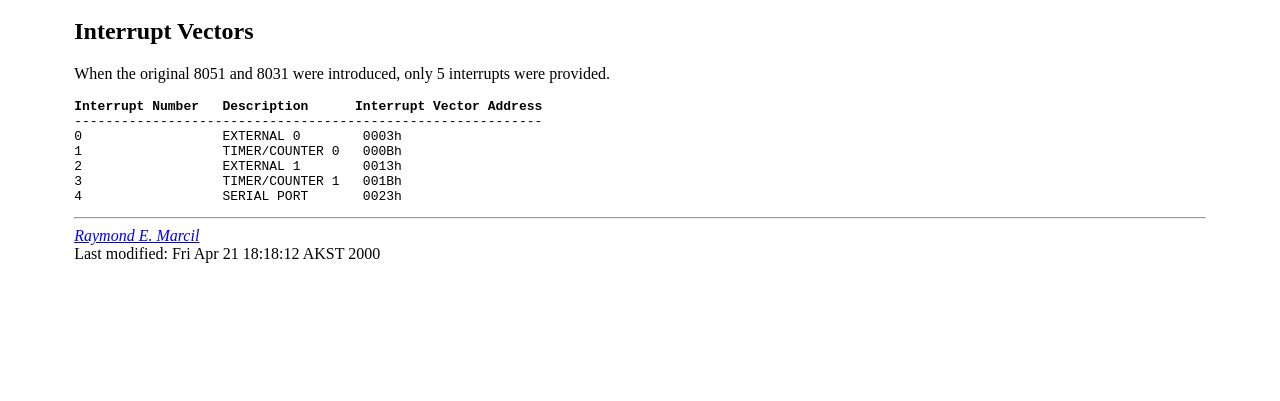
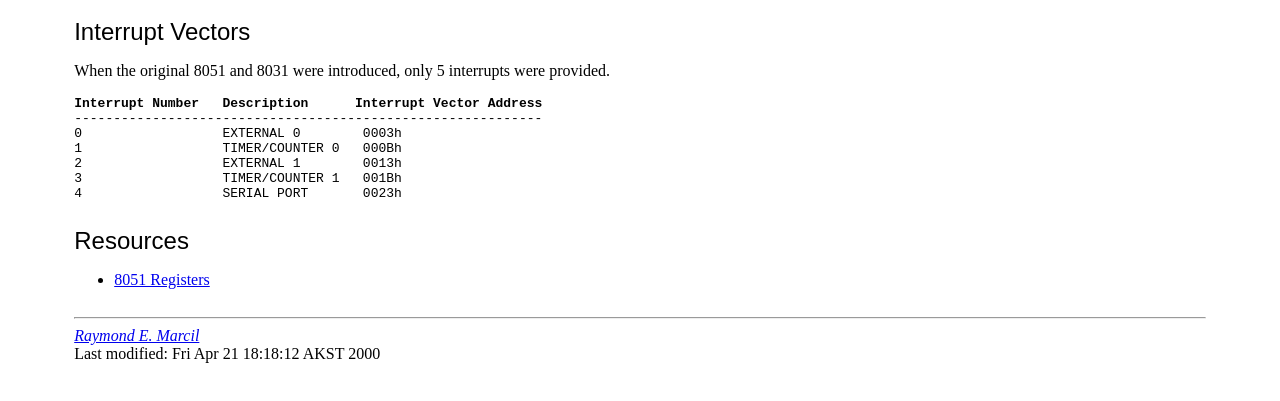
Before and after one commit to marcilr/compass, a plain HTML site: page 8051/index.html in a window 1280 px wide. Shown: the part 51-452 px from the top of the page. Drawn offline with Linux system fonts and the light colour scheme.

Commit message:
Added Resources section with reference to registers.html

```diff
--- a/8051/index.html
+++ b/8051/index.html
@@ -10,7 +10,9 @@
 
 <H1>8051 Programming</H1>
 
-<h2>Interrupt Vectors</h2>
+<font face="arial,helvetic" size=5>
+    Interrupt Vectors
+</font>
 
 <p>When the original 8051 and 8031 were introduced, only 5 interrupts were provided.</p>
 
@@ -22,14 +24,32 @@
 3                  TIMER/COUNTER 1   001Bh
 4                  SERIAL PORT       0023h</pre>
 
-     <hr>
+</td></tr>
+
+<tr><td>&nbsp;</td></tr>
+
+<!-- =====================Resources============================================ -->
+<tr><td valign="top">
+    <p>
+       <font face="arial,helvetic" size=5>
+          Resources
+       </font>
+          <UL>
+             <li><a href="registers.html">8051 Registers</a>
+          </ul>
+       </font>
+    </p>
+</td></tr>
+
+<tr><td>
+    <hr>
     <address><a href="mailto:marcilr@saturn.math.uaa.alaska.edu">Raymond E. Marcil</a></address>
     <!-- Created: Fri Apr 14 18:18:12 AKST 2000 -->
     <!-- hhmts start -->
     Last modified: Fri Apr 21 18:18:12 AKST 2000
     <!-- hhmts end -->
+</td></tr>
 
-</td></tr>
 </table>
 </center>
 
```
